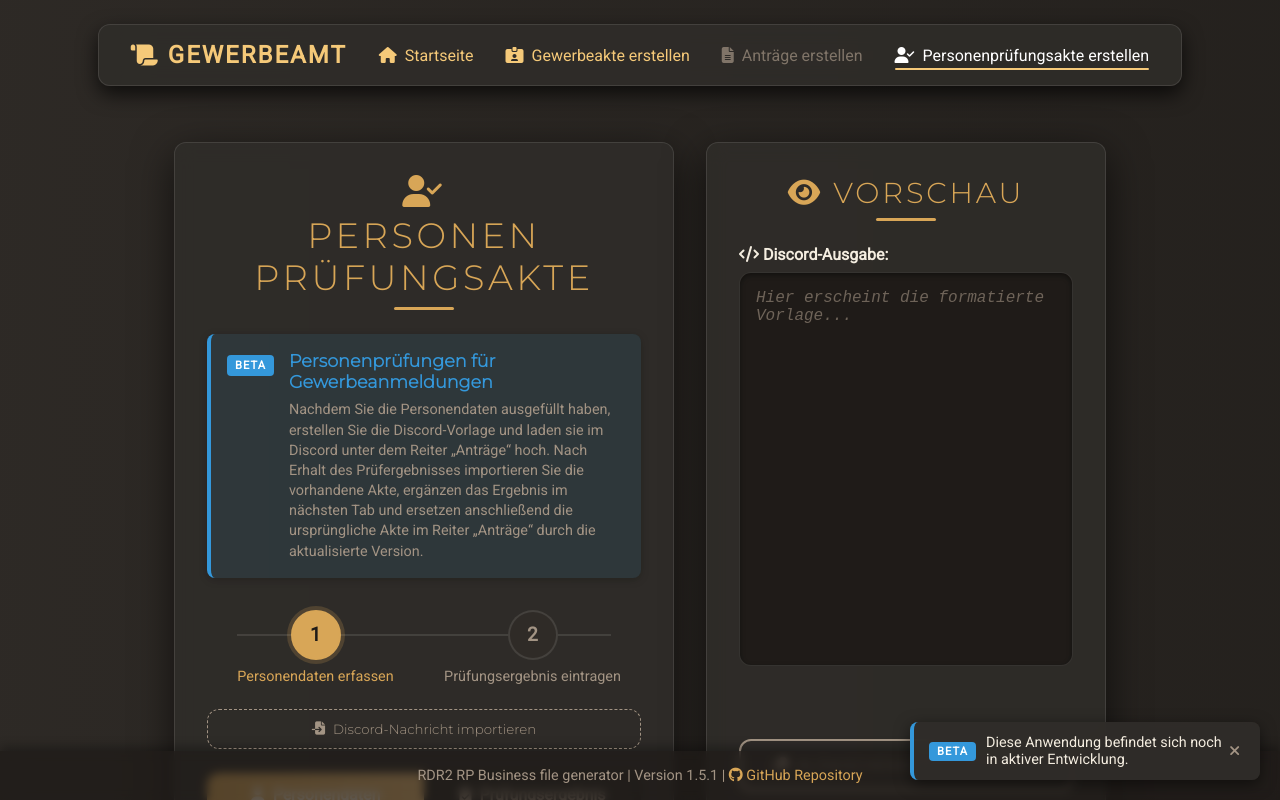
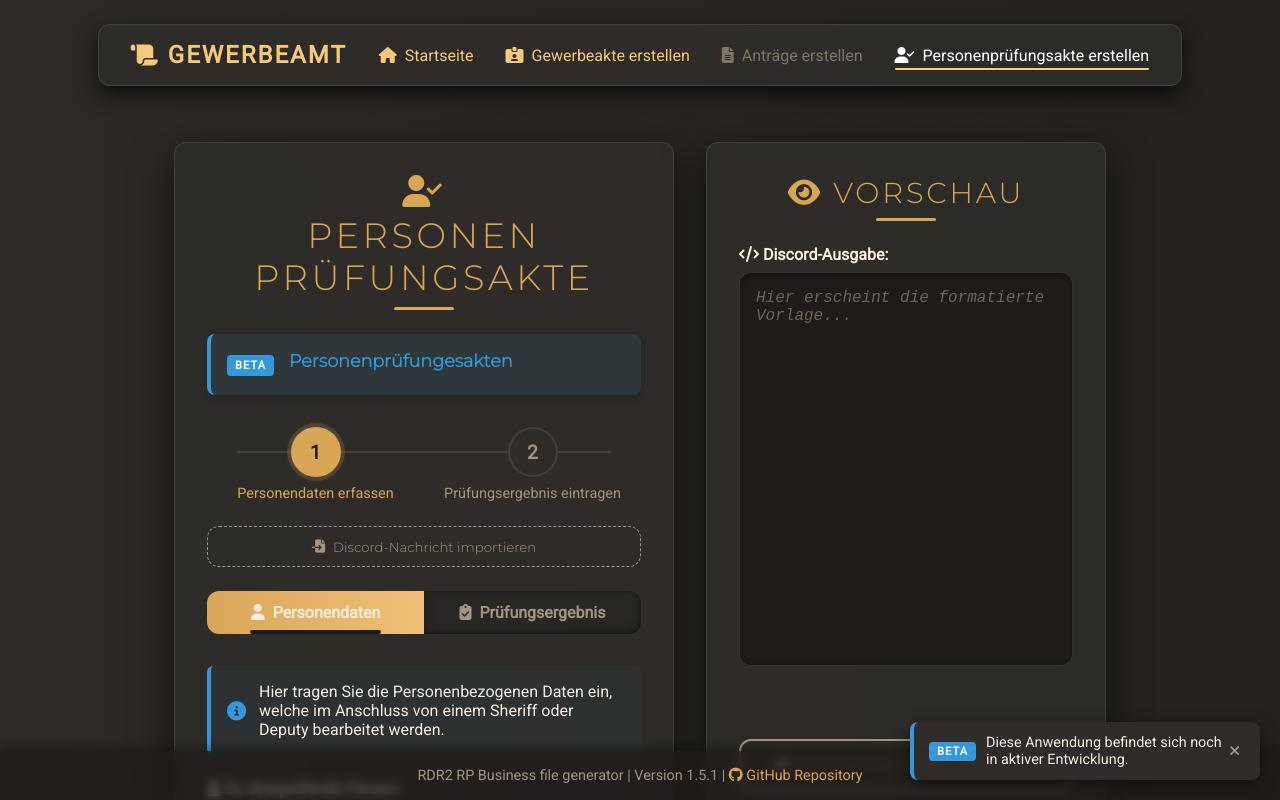
Before and after one commit to PaulLukasHuber/rdr2rp-business-file-form, a React (Create React App) app: page / in a window 1280 px wide. Both pictures are taken after a click on the button "Personenprüfungsakte erstellen". Shown: the top 800 px of the page. Built offline with nearby package versions, Linux system fonts and the light colour scheme.

Commit message:
Weitere Text ändrungen
Texte im Bereich Personenprüfungsakten bearbeitet

```diff
--- a/src/components/PersonVerificationContainer.jsx
+++ b/src/components/PersonVerificationContainer.jsx
@@ -24,8 +24,7 @@ export const PersonVerificationContainer = ({
       <div className="beta-warning">
         <div className="beta-badge">BETA</div>
         <div className="beta-message">
-          <h3>Personenprüfungen für Gewerbeanmeldungen</h3>
-          <p>Nachdem Sie die Personendaten ausgefüllt haben, erstellen Sie die Discord-Vorlage und laden sie im Discord unter dem Reiter „Anträge“ hoch. Nach Erhalt des Prüfergebnisses importieren Sie die vorhandene Akte, ergänzen das Ergebnis im nächsten Tab und ersetzen anschließend die ursprüngliche Akte im Reiter „Anträge“ durch die aktualisierte Version.</p>
+          <h3>Personenprüfungesakten</h3>
         </div>
       </div>
 
--- a/src/components/tabs/PersonDataTab.jsx
+++ b/src/components/tabs/PersonDataTab.jsx
@@ -4,6 +4,10 @@ import { FormGroup } from '../FormGroup';
 export const PersonDataTab = ({ formData, handleInputChange, errors, goToNextStep }) => {
   return (
     <>
+      <div className="tab-info result-tab-info">
+        <i className="fa fa-info-circle"></i>
+        Hier tragen Sie die Personenbezogenen Daten ein, welche im Anschluss von einem Sheriff oder Deputy bearbeitet werden.
+      </div>
 
       <FormGroup
         id="personName"
```
